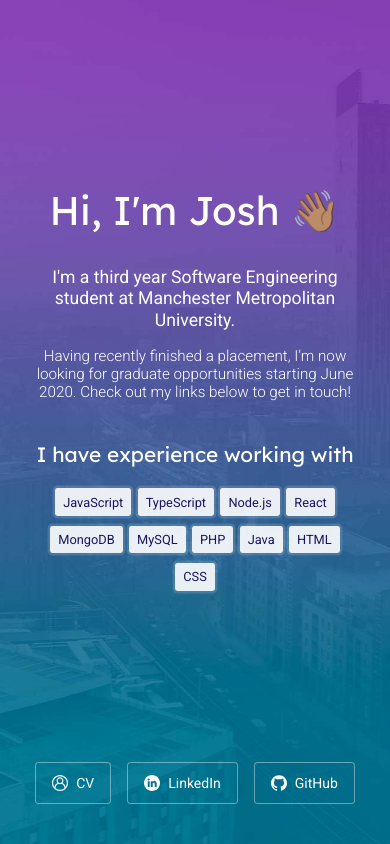
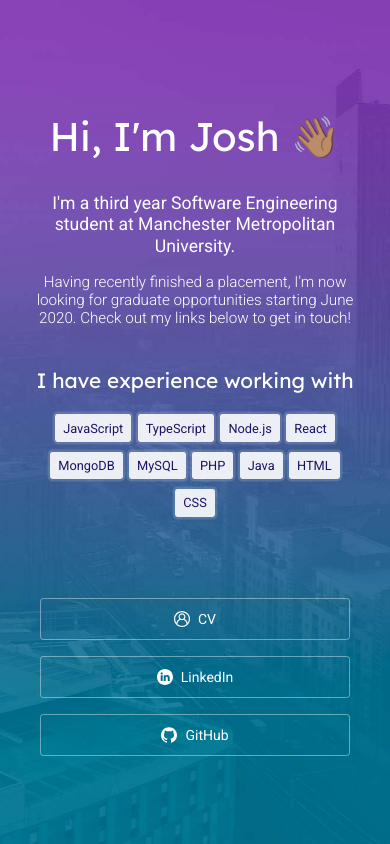
Before and after one commit to joshuamcewen/joshmcewen.io, a React app: page / in a window 390 px wide. Built offline with nearby package versions, Linux system fonts and the light colour scheme.

Commit message:
Amend mobile Hero styling

```diff
--- a/src/components/Hero/Hero.styles.js
+++ b/src/components/Hero/Hero.styles.js
@@ -36,10 +36,10 @@ export default {
     },
     container: {
         composes: 'Hero__container',
-        width: '100%',
+        width: 'calc(100% - 4rem)',
         maxWidth: '35rem',
         color: '#fff',
-        padding: '0 2rem',
+        padding: '2rem',
         display: 'flex',
         flexDirection: 'column',
         justifyContent: 'space-between',
@@ -99,8 +99,15 @@ export default {
         composes: 'Hero__links',
         padding: '0 0 2rem',
         display: 'flex',
+        flexWrap: 'wrap',
         width: '100%',
         flexBasis: '0',
+        flexDirection: 'column',
+        margin: '1rem 0',
+
+        '@media(min-width: 30rem)': {
+            flexDirection: 'row'
+        }
     },
     link: {
         composes: 'Hero__link',
```
